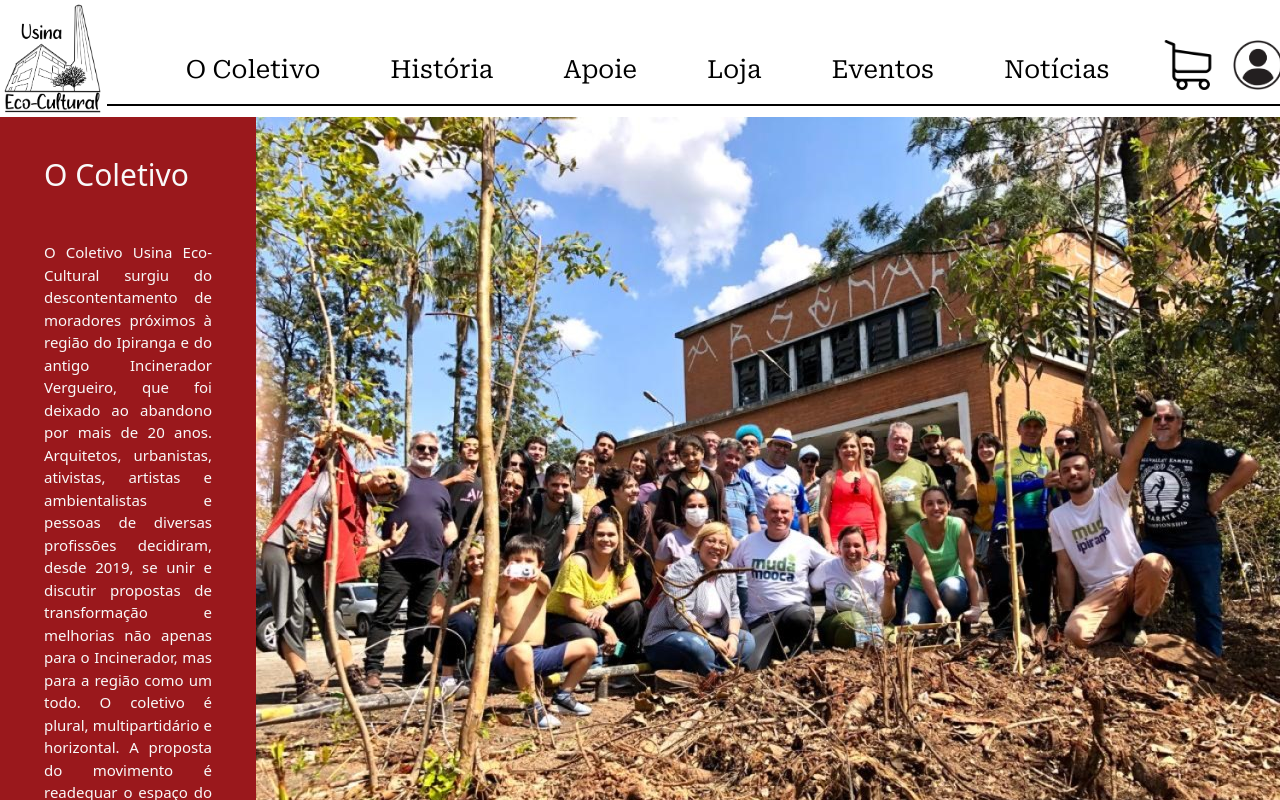
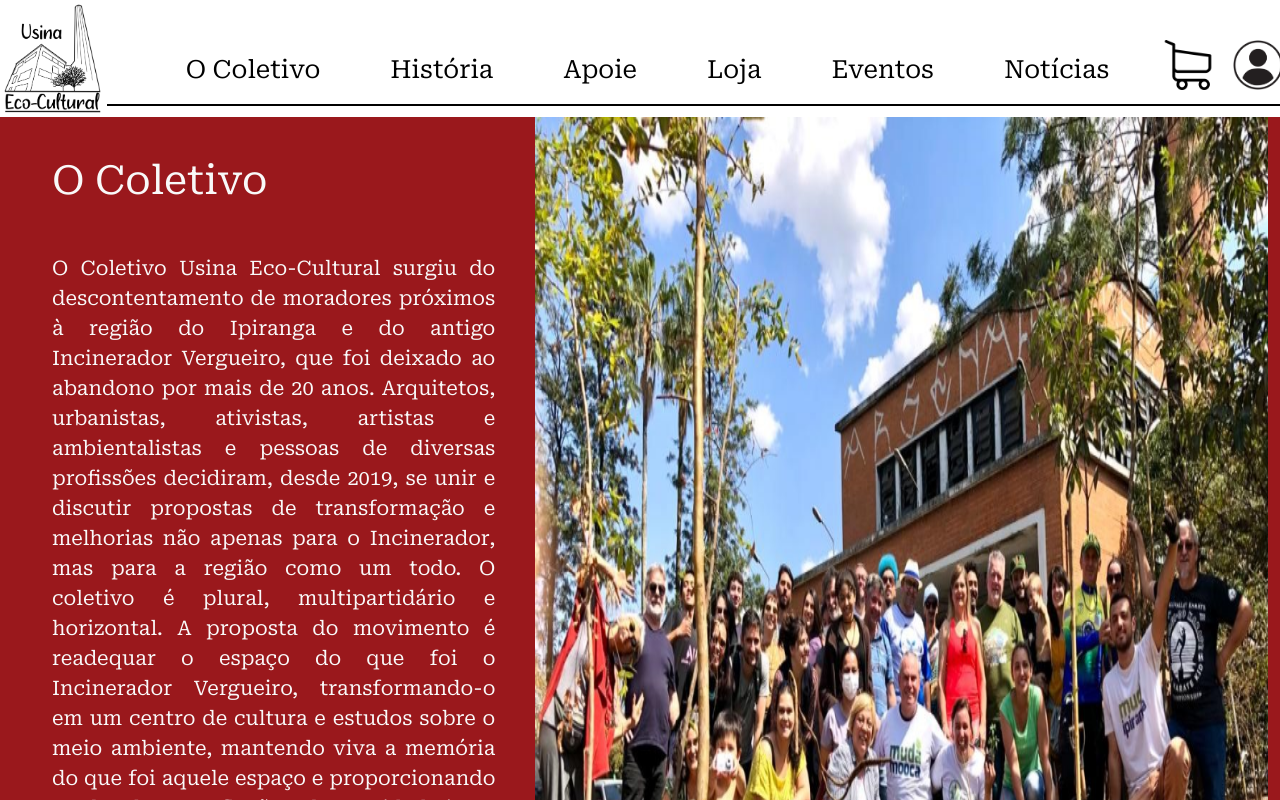
Before and after one commit to pietrop01/PI_Usina_Eco-Cultural, a plain HTML site: page index.html in a window 1280 px wide. Shown: the top 800 px of the page. Drawn offline with nearby package versions, Linux system fonts and the light colour scheme.

Commit message:
coletivo

```diff
--- a/css/style.css
+++ b/css/style.css
@@ -50,11 +50,11 @@ ul li a {
 }
 
 #imagens-da-nav {
-  position: fixed;
   top: 40px;
   right: 10px;
   display: flex;
   gap: 20px;
+  position: absolute;
 }
 
 ul img {
@@ -64,56 +64,26 @@ ul img {
 
 /* CSS DO COLETIVO */
 
-#imagem {
-  padding-right: 0;
+#coletivo {
+  background-color: #9a181c;
+  color: #f9f9f9;
+  height: 100;
+  width: 100;
 }
 
-#geral {
-  max-width: fit-content;
-  text-align: left;
+#Titulo-Coletivo {
+  font-size: 40px;
+  font-weight: 400;
+  padding-top: 40px;
+  padding-left: 40px;
+  font-family: "Roboto Serif", serif;
 }
 
-#Titulo-Coletivo{
-  color: #f9f9f9;
-
-}
-
-#texto-coletivo{
-  color:#f9f9f9;
+#texto-coletivo {
   text-align: justify;
-
-}
-
-#geral{
-  background-color: #9a181c;
-}
-
-.custom-width-container{
-  max-width: 80%;
-}
-
-.col-md-5 content{
-  text-decoration-color: #f9f9f9;
-  padding: 20px;
-  border-radius: 8px;
-}
-
-.imagem{
-  width: 100%;
-  height: auto;
-  border-radius: 0px;
-  right: 0%;
-}
-
-#Titulo-Coletivo{
-  padding: 20px;
-  padding-top: 40px !important;
-  font-size: 30px;
-}
-
-#texto-coletivo{
-  padding: 20px;
-  font-size: 15px;
+  font-size: 20px;
+  padding: 40px;
+  font-family: "Roboto Serif", serif;
 }
 
 /* CSS DA TELA HISTÓRIA */
--- a/index.html
+++ b/index.html
@@ -40,12 +40,9 @@
       </div>
     </nav>
 
-  <div class="container" id="geral">
-    <div class="row">
-      <div class="col-12 d-flex justify-content-center" id="imagem">
-        <div class="row">
-          <div class="container px-4 w-1" id="partevermelha">
-            <div class="col-md-12 mb-3">
+    <div class="container-fluid" id="coletivo">
+      <div class="row gx-0">
+        <div class="col-12 col-lg-5 flex-column" id="conteudo-coletivo">
           <h1 id="Titulo-Coletivo">O Coletivo</h1>
           <p id="texto-coletivo">
             O Coletivo Usina Eco-Cultural surgiu do descontentamento de moradores próximos à região do Ipiranga e
@@ -62,18 +59,12 @@
             fortalecer os laços sociais de quem vive na região.
           </p>
         </div>
-          </div>
-        </div>
-        <div class="container-fluid">
-          <div class="row">
-            <div class=" mb-3" id="imagem">
-              <img src="./images/img-coletivo.png" alt="Imagem do coletivo Usina Eco-Cultural" />
+        <div class="col-12 col-lg-7" id="imagem-coletivo">
+          <img src="./images/img-coletivo.png" alt="Imagem do coletivo Usina Eco-Cultural" class="img-fluid h-100 w-100" />
         </div>
       </div>
     </div>
-      </div>
-    </div>
-  </div>
+
 
   <div class="container-fluid" id="historia">
     <div class="row">
```
Lines whose indentation alone changed are shown as unchanged.
